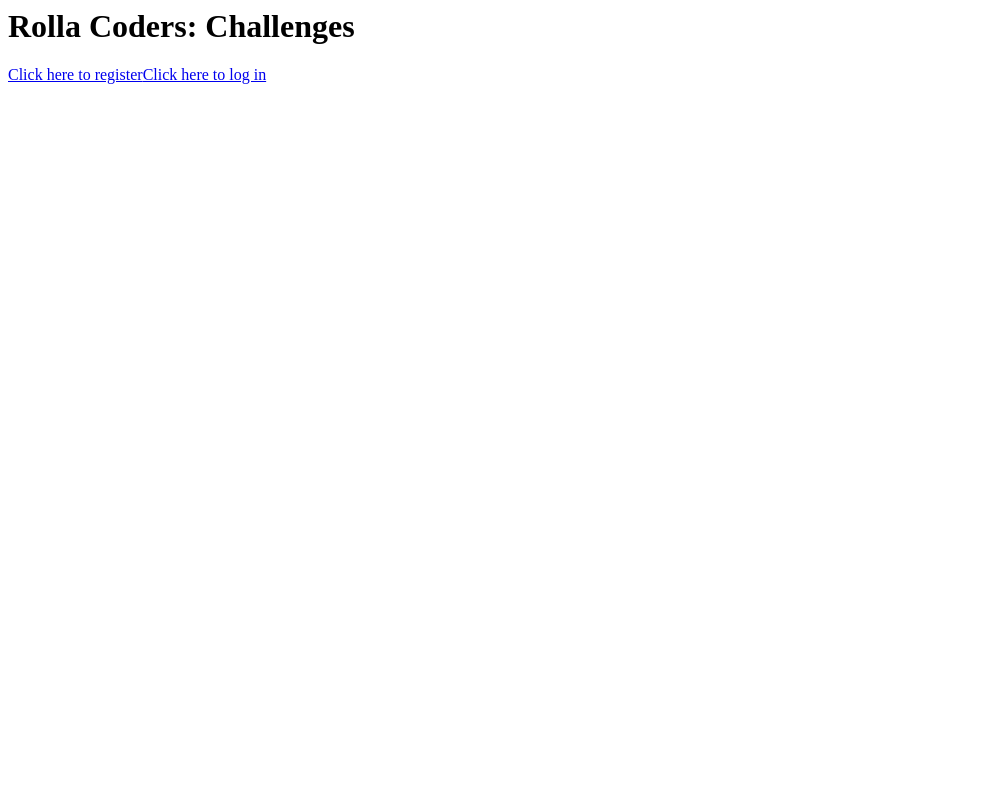
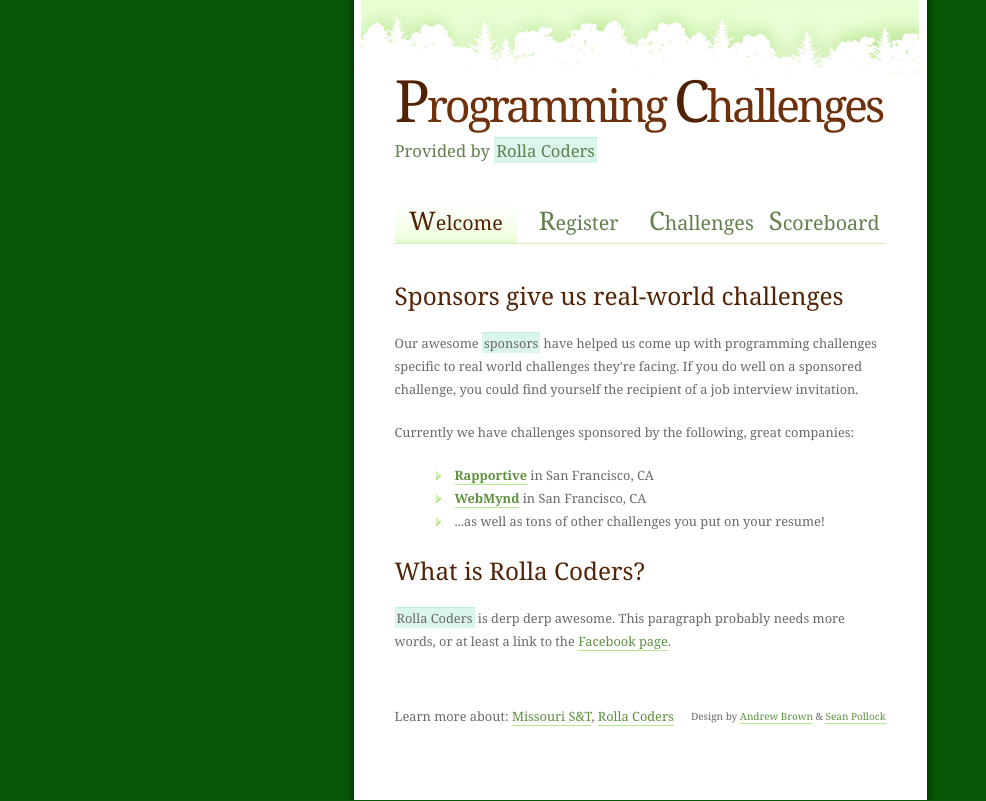
Before and after one commit to drusepth/RC-Challenges, a PHP site: page /challenges/index.php?page=1 in a window 1280 px wide. Shown: the whole page, without its empty margins (0-986 px from the left). Before the commit the page ends 84 px from the top, so only its background shows below. Run offline with PHP 8.4, Linux system fonts and the light colour scheme; data that the repository does not hold is empty.

Commit message:
templatize me capn

```diff
--- a/challenges/css/html.css
+++ b/challenges/css/html.css
@@ -23,7 +23,7 @@ body {
   font: 400 0.8em georgia, serif;
   line-height: 180%;
 
-  background: url(../img/bg/body.jpg) repeat top left fixed;
+  background: #085706;
   color: #6D6864;
 }
 
--- a/challenges/html_controller.php
+++ b/challenges/html_controller.php
@@ -42,6 +42,15 @@ class HtmlController {
     return str_replace(' ', '_', $text);
   }
 
+  function format_header($text) {
+    $words = split(' ', $text);
+    $header = '';
+    foreach ($words as $word) {
+      $header .= '<span class="big darkBrown">' . substr($word, 0, 1) . '</span>' . substr($word, 1) . ' ';
+    }
+    return $header;
+  }
+
 }
 
 ?>
--- a/challenges/index.php
+++ b/challenges/index.php
@@ -1,6 +1,8 @@
 <?php
 
+$template = file_get_contents('templates/main.tpl');
+
 require_once 'page_controller.php';
-$pc = new PageController($_GET['page']);
+$pc = new PageController($_GET['page'], $template);
 
 ?>
--- a/challenges/page_controller.php
+++ b/challenges/page_controller.php
@@ -5,36 +5,41 @@ require_once('challenge_controller.php');
 require_once('user_controller.php');
 
 class PageController {
-  function __construct($page) {
+  function __construct($page, &$template) {
     $this->html = new HtmlController();
-    $this->show($page);
+    $this->show($page, $template);
   }
 
   // Here be dragons
-  function show($page) {
+  function show($page, $template) {
+
     // If they've requested a page that actually exists:
     if (method_exists($this, $page)) {
-      $this->$page();
+      $this->token($template, $page . '_tab', 'here');
+      $this->$page($template);
     } else {
-      $this->home();
+      $this->token($template, 'home_tab', 'here');
+      $this->home($template);
+    }
+
+    // Clean up any tokens that weren't already replaced
+    $this->default_tokens($template);
+
+    echo $template;
+  }
+
+  function token(&$haystack, $token, $replacement) {
+    $haystack = str_replace('{{' . $token . '}}', $replacement, $haystack);
+  }
+
+  function home(&$template) {
+    if ($logged_in) {
+      // List all challenges for the user
+      $this->challenges($template);
     }
   }
 
-  function home() {
-    echo $this->html->header('Rolla Coders: Challenges');
-    if ($logged_in) {
-      // List all challenges for the user
-      $this->challenges();
-    } else {
-      // Offer register/login links before presenting challenges
-      echo $this->html->link('Click here to register', '?page=register');
-      echo $this->html->link('Click here to log in', '?page=login');
-    }
-  }
-
-  function register() {
-    echo $this->html->header('Rolla Coders: Challenges');
-
+  function register(&$template) {
     if (isset($_POST['fullname']) && isset($_POST['username']) && isset($_POST['password']) &&
         isset($_POST['confirm'])) {
 
@@ -56,14 +61,15 @@ class PageController {
       $creator->create($_POST['fullname'], $_POST['username'], md5($_POST['password']));
 
     } else {
-      echo $this->html->subheader('Register an account');
-      echo '<form method="post">';
-        echo 'Full Name: ' . $this->html->input('fullname');
-        echo 'Username: ', $this->html->input('username');
-        echo 'Password: ', $this->html->password('password');
-        echo 'Confirm: ', $this->html->password('confirm');
-        echo $this->html->submit('Register');
-      echo '</form>';
+      $this->token($template, 'subheader', 'Register your account');
+      $this->token($template, 'content', implode(array(
+        '<form method="post">',
+          'Full Name: ' . $this->html->input('fullname'),
+          'Username: ', $this->html->input('username'),
+          'Password: ', $this->html->password('password'),
+          'Confirm: ', $this->html->password('confirm'),
+          $this->html->submit('Register'),
+        '</form>')));
     }
   }
 
@@ -127,6 +133,33 @@ class PageController {
       }
     }
   }
+
+  function default_tokens(&$template) {
+    $this->token($template, 'header', $this->html->format_header('Programming Challenges'));+
+    $this->token($template, 'subheader', 'Provided by <span class="highlight">Rolla Coders</span>');
+
+    // Main page content
+    $this->token($template, 'content', "
+            <h1>Sponsors give us real-world challenges</h1>
+            <p>
+              Our awesome <span class=\"highlight\">sponsors</span> have helped us come up with programming challenges specific
+      to real world challenges they're facing. If you do well on a sponsored challenge, you could find yourself the recipient
+      of a job interview invitation.
+            </p>
+            <p>
+              Currently we have challenges sponsored by the following, great companies:
+            </p>
+            <ul>
+              <li><a href=\"http://www.rapportive.com\"><b>Rapportive</b></a> in San Francisco, CA
+              <li><a href=\"http://www.webmynd.com\"><b>WebMynd</b></a> in San Francisco, CA</li>
+              <li>...as well as tons of other challenges you put on your resume!</li>
+            </ul>
+            <h1>What is Rolla Coders?</h1>
+                  <p>
+                    <span class=\"highlight\">Rolla Coders</span> is derp derp awesome. This paragraph probably needs more words, or at
+            least a link to the <a href=\"http://www.facebook.com/groups/rolla-coders\">Facebook page</a>.
+                  </p>");
+  }
 }
 
 ?>
--- /dev/null
+++ b/challenges/templates/main.tpl
@@ -0,0 +1,52 @@
+<!DOCTYPE html PUBLIC "-//W3C//DTD XHTML 1.0 Strict//EN"
+    "http://www.w3.org/TR/xhtml1/DTD/xhtml1-strict.dtd">
+<html xmlns="http://www.w3.org/1999/xhtml" xml:lang="en" lang="en">
+<head>
+  <title>Rolla Coders</title>
+  <meta http-equiv="content-type" content="application/xhtml+xml; charset=UTF-8" />
+  <meta name="keywords" content="" />
+  <meta name="description" content="" />
+  <link rel="stylesheet" type="text/css" href="css/html.css" media="screen, projection, tv " />
+  <link rel="stylesheet" type="text/css" href="css/layout.css" media="screen, projection, tv" />
+  <link rel="stylesheet" type="text/css" href="css/print.css" media="print" />
+  <!-- Conditional comment to apply opacity fix for IE #content background.
+       Invalid CSS, but can be removed without harming design -->
+  <!--[if gt IE 5]>
+  <link rel="stylesheet" type="text/css" href="css/ie.css" media="screen, projection, tv " />
+  <![endif]-->
+</head>
+
+<body>
+<!-- #wrapper: centers the content and sets the width -->
+<div id="wrapper">
+  <!-- #content: applies the white, dropshadow background -->
+  <div id="content">
+    <!-- #header: holds site title and subtitle -->
+    <div id="header">
+      <h1>{{header}}</h1>
+      <h2>{{subheader}}</h2>
+    </div>
+    <!-- #menu: topbar menu of the site.  Use the helper classes .two, .three, .four and .five to set
+                the widths for 2, 3, 4 and 5 item menus. -->
+    <ul id="menu" class="four">
+      <li><a href="?page=home" title="Home" class="{{home_tab}}"><span class="big">W</span>elcome</a></li>
+      <li><a href="?page=register" title="Register" class="{{register_tab}}"><span class="big">R</span>egister</a></li>
+      <li><a href="?page=challenges" title="Challenges" class="{{challenges_tab}}"><span class="big">C</span>hallenges</a></li>
+      <li><a href="?page=scoreboard" title="Scoreboard" class="{{scoreboard_tab}}"><span class="big">S</span>coreboard</a></li>
+    </ul>
+    <!-- #page: holds all page content, as well as footer -->
+    <div id="page">
+      {{content}}
+      <p class="footer">
+        <div style="float: right; font-size: 10px">
+        Design by <a href="http://drusepth.net">Andrew Brown</a> & <a href="http://sean-pollock.com">Sean Pollock</a>
+        </div>
+        Learn more about:
+          <a href="http://mst.edu">Missouri S&T</a>, <a href="http://www.facebook.com/groups/rolla-coders/">Rolla Coders</a>
+      </p>
+      <div style="clear: both;"></div>
+    </div>
+  </div>
+</div>
+</body>
+</html>
```
Also changed, not shown: challenges/template.html (added, +70 -0 lines).
